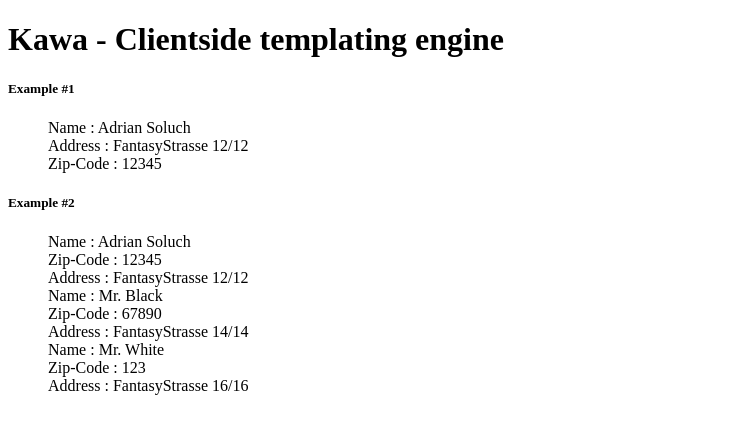
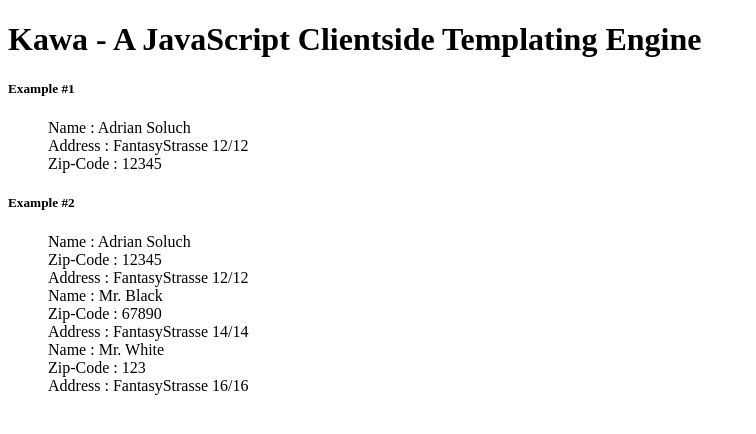
Before and after one commit to n0mad01/kawa, a plain HTML site: page index.html in a window 1280 px wide. Shown: the whole page, without its empty margins (0-756 px from the left). Drawn offline with Linux system fonts and the light colour scheme.

Commit message:
README added

```diff
--- a/index.html
+++ b/index.html
@@ -2,7 +2,7 @@
 <html lang="en">
 <head>
     <meta charset="utf-8">
-    <title>Kawa - Yet another Clientside templating engine</title>
+    <title>Kawa - A JavaScript Clientside Templating Engine</title>
     <meta name="viewport" content="width=device-width, initial-scale=1.0">
     <meta name="description" content="">
     <meta name="author" content="Adrian Soluch 2013">
@@ -16,7 +16,7 @@
 </head>
 
 <body id="body">
-    <h1>Kawa - Clientside templating engine</h1>
+    <h1>Kawa - A JavaScript Clientside Templating Engine</h1>
 
     <li id="test-template">
         Name : {name}<br>
@@ -84,7 +84,6 @@
         for( var key in testdata2 ) {
             console.log( testdata2[key] );
             data = kawa.make({'selector':'test-template-2', 'data':testdata2[key]});
-            console.log( data );
             ul2.appendChild( data );
         }
 
```
Also changed, not shown: 1 other file.
